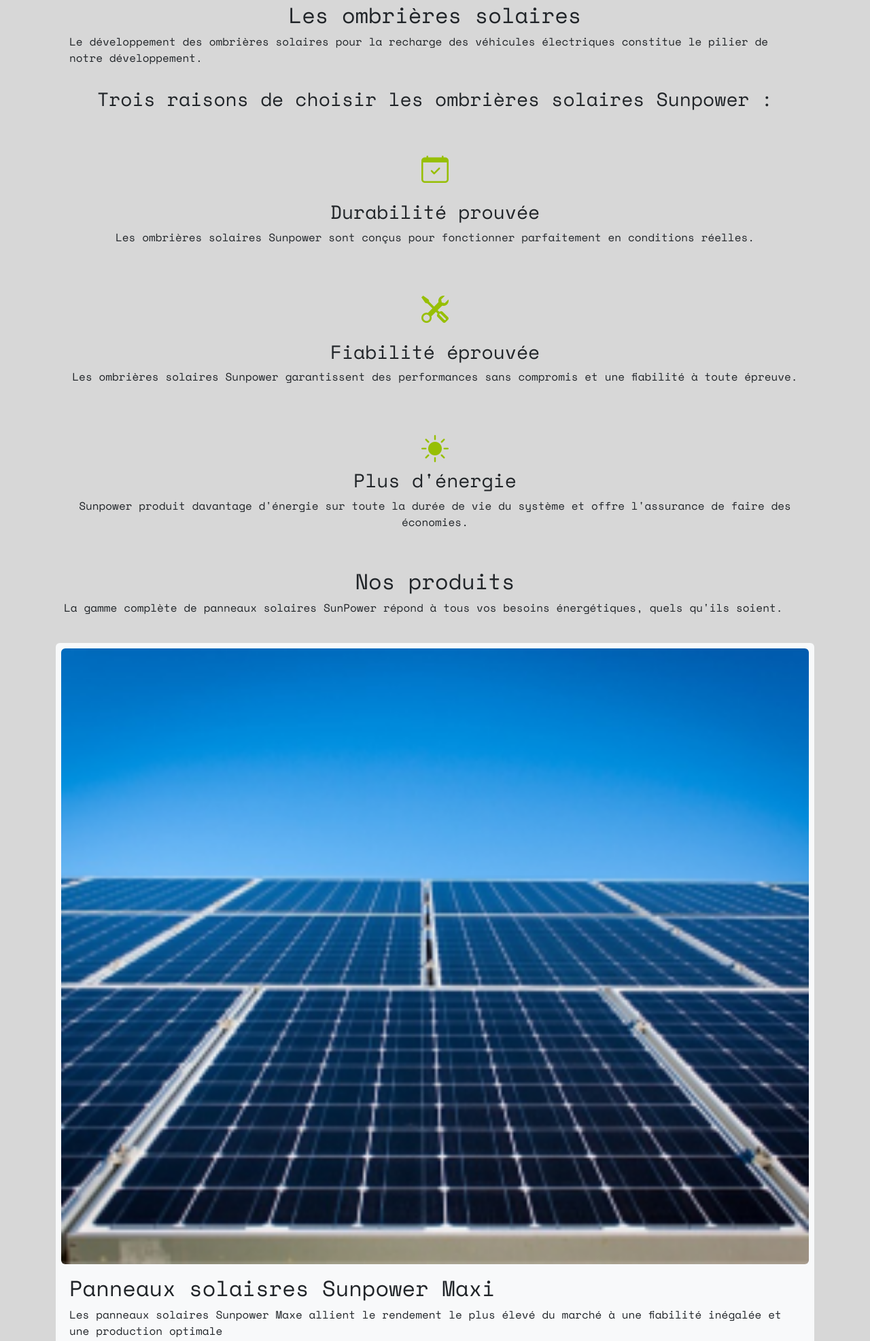
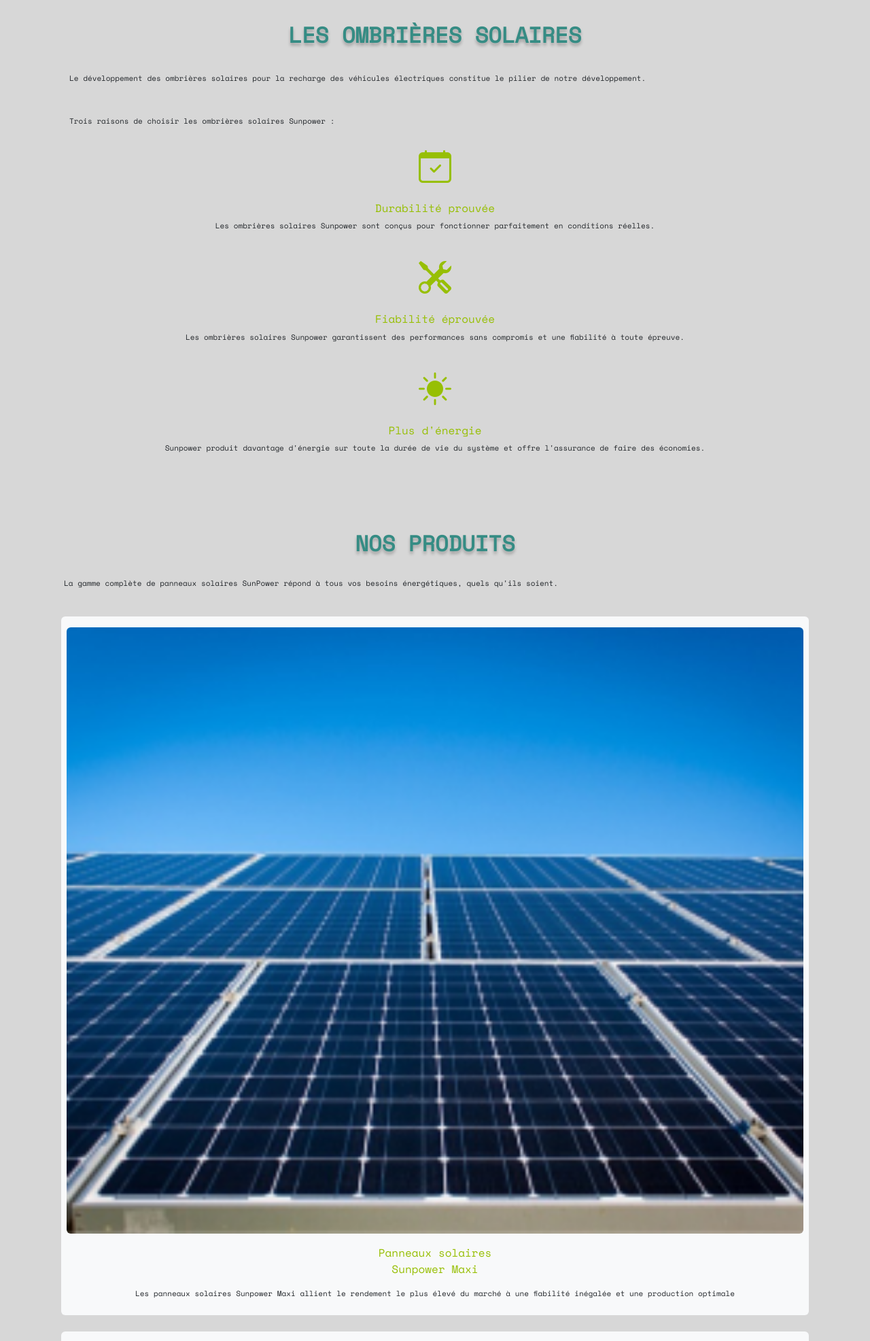
Before and after one commit to kieransweetman/sunpower, a plain HTML site: page pages/product.html in a window 1280 px wide. Shown: the part 117-2090 px from the top of the page at 68% size. Drawn offline with nearby package versions, Linux system fonts and the light colour scheme.

Commit message:
Adding style to products

```diff
--- a/pages/product.html
+++ b/pages/product.html
@@ -1,5 +1,6 @@
 <!DOCTYPE html>
 <html lang="en">
+
 <head>
   <meta charset="UTF-8" />
   <meta http-equiv="X-UA-Compatible" content="IE=edge" />
@@ -11,20 +12,13 @@
   <link rel="stylesheet" href="https://cdn.jsdelivr.net/npm/bootstrap-icons@1.9.1/font/bootstrap-icons.css" />
 
   <!-- css -->
-		<link
-			href="https://cdn.jsdelivr.net/npm/bootstrap@5.2.2/dist/css/bootstrap.min.css"
-			rel="stylesheet"
-			integrity="sha384-Zenh87qX5JnK2Jl0vWa8Ck2rdkQ2Bzep5IDxbcnCeuOxjzrPF/et3URy9Bv1WTRi"
-			crossorigin="anonymous"
-		/>
+  <link href="https://cdn.jsdelivr.net/npm/bootstrap@5.2.2/dist/css/bootstrap.min.css" rel="stylesheet"
+    integrity="sha384-Zenh87qX5JnK2Jl0vWa8Ck2rdkQ2Bzep5IDxbcnCeuOxjzrPF/et3URy9Bv1WTRi" crossorigin="anonymous" />
 
   <!-- js -->
-		<script
-			src="https://cdn.jsdelivr.net/npm/bootstrap@5.2.2/dist/js/bootstrap.bundle.min.js"
-			integrity="sha384-OERcA2EqjJCMA+/3y+gxIOqMEjwtxJY7qPCqsdltbNJuaOe923+mo//f6V8Qbsw3"
-			crossorigin="anonymous"
-			defer
-		></script>
+  <script src="https://cdn.jsdelivr.net/npm/bootstrap@5.2.2/dist/js/bootstrap.bundle.min.js"
+    integrity="sha384-OERcA2EqjJCMA+/3y+gxIOqMEjwtxJY7qPCqsdltbNJuaOe923+mo//f6V8Qbsw3" crossorigin="anonymous"
+    defer></script>
 
 
 
@@ -34,6 +28,7 @@
   <script src="../index.js" defer></script>
   <title>Products</title>
 </head>
+
 <body>
 
   <div class="bg-brand-secondary">
@@ -53,77 +48,101 @@
   </div>
   <!-- Burger menu (hidden at start) -->
   <div id="burgerExpanded" class="d-none">
-        <ul class="container list-unstyled text-center text-shadow d-flex flex-column justify-content-evenly"  style="height: 85vh">
-            <li class="p-4 mt-4 fs-4"><a href="../pages/product.html#products" class="text-uppercase text-brand-primary">Ombrières solaires</a></li>
-            <li class="p-2"><hr class="text-brand-ternary border-5 opacity-75"></li>
+    <ul class="container list-unstyled text-center text-shadow d-flex flex-column justify-content-evenly"
+      style="height: 85vh">
+      <li class="p-4 mt-4 fs-4"><a href="../pages/product.html#products"
+          class="text-uppercase text-brand-primary">Ombrières solaires</a></li>
+      <li class="p-2">
+        <hr class="text-brand-ternary border-5 opacity-75">
+      </li>
       <li class="p-4  fs-4"><a href="../pages/product.html" class="text-uppercase text-brand-primary">Produits</a></li>
       <li class="p-4  fs-4"><a href="" class="text-uppercase text-brand-primary">Carte interactive</a></li>
-            <li class="p-4  fs-4"><a href="../pages/activities.html" class="text-uppercase text-brand-primary">Activités</a></li>
-            <li class="p-2"><hr class="text-brand-ternary border-5 opacity-75"></li>
+      <li class="p-4  fs-4"><a href="../pages/activities.html" class="text-uppercase text-brand-primary">Activités</a>
+      </li>
+      <li class="p-2">
+        <hr class="text-brand-ternary border-5 opacity-75">
+      </li>
       <li class="p-4  fs-4"><a href="" class="text-uppercase text-brand-primary">Nous contacter</a></li>
       <li class="p-4  fs-4"><a href="../pages/propos.html" class="text-uppercase text-brand-primary">À propos</a></li>
     </ul>
   </div>
   <!-- End burger menu -->
   <main id="main">
-            <section class="container   p-3 ">
+    <section class="container p-3 ">
       <div class="row p-3 ">
-                    <h1 class="text-center fs-2">Les ombrières solaires</h1>
-                    <p class="">Le développement des ombrières solaires pour la recharge des véhicules
-                        électriques constitue le pilier de notre développement.</p>
-
+        <h1 class="text-center fw-bolder text-uppercase text-brand-primary fs-2 lh-base py-4 text-shadow">Les ombrières
+          solaires</h1>
+        <p class="fs-8">Le développement des ombrières solaires pour la recharge des véhicules électriques constitue le
+          pilier de notre développement.</p>
       </div>
 
       <!-- text center vs text start ? -->
-                <div class="row gap-5">
-                    <h2 class="fs-3 text-center">Trois raisons de choisir les ombrières solaires Sunpower : </h2>
-                    <div id="durability" class="text-center">
-                        <i class="bi bi-calendar-check fs-1 text-brand-ternary "></i>
-                        <h3 class="mt-3">Durabilité prouvée
+      <div class="row gap-3 p-3 text-center">
+        <h2 class="fs-8 text-start">Trois raisons de choisir les ombrières solaires Sunpower : </h2>
+        <div id="durability">
+          <i class="bi bi-calendar-check fs-0 text-brand-ternary"></i>
+          <h3 class="mt-3 text-brand-ternary fs-7">Durabilité prouvée
           </h3>
-                        <p class="">Les ombrières solaires Sunpower sont conçus pour fonctionner parfaitement en conditions réelles.</p>
+          <p class="fs-8">Les ombrières solaires Sunpower sont conçus pour fonctionner parfaitement en
+            conditions
+            réelles.
+          </p>
 
         </div>
-                    <div id="fiabilité" class="text-center">
-                        <i class="bi bi-tools fs-1 text-brand-ternary"></i>
-                        <h3 class="mt-3">Fiabilité éprouvée
+        <div id="fiabilité">
+          <i class="bi bi-tools fs-0 text-brand-ternary"></i>
+          <h3 class="mt-3 text-brand-ternary fs-7">Fiabilité éprouvée
           </h3>
-                        <p class="">Les ombrières solaires Sunpower garantissent des performances sans compromis et une fiabilité à toute épreuve.</p>
+          <p class="fs-8">Les ombrières solaires Sunpower garantissent des performances sans compromis et
+            une fiabilité
+            à
+            toute épreuve.</p>
         </div>
-                    <div id="energie" class="text-center">
-                        <i class="bi bi-sun-fill fs-1 text-brand-ternary"></i>
-                        <h3 class="">Plus d'énergie
+        <div id="energie">
+          <i class="bi bi-sun-fill fs-0 text-brand-ternary"></i>
+          <h3 class="mt-3 text-brand-ternary fs-7">Plus d'énergie
           </h3>
-                        <p class="">Sunpower produit davantage d'énergie sur toute la durée de vie du système et offre l'assurance de faire des économies.</p>
+          <p class="fs-8">Sunpower produit davantage d'énergie sur toute la durée de vie du système et offre
+            l'assurance
+            de
+            faire des économies.</p>
 
         </div>
       </div>
     </section>
-            <section id="products" class="container grid p-4  ">
-                <div class=" row text-center">
-                    <h2>Nos produits</h2>
-                <p class="text-start">La gamme complète de panneaux solaires SunPower répond à tous vos besoins énergétiques, quels qu'ils soient.</p>
+    <section id="products" class="container grid p-4 text-center">
+      <div class="row">
+        <h2 class="mt-3 fw-bolder text-uppercase text-brand-primary fs-2 py-4 text-shadow">Nos produits</h2>
+        <p class="text-start fs-8">La gamme complète de panneaux solaires SunPower répond à tous vos besoins
+          énergétiques,
+          quels qu'ils soient.</p>
 
       </div>
-                <div class="row p-2 mt-4  bg-light  rounded">
-
-                    <img class="p-0 rounded " src="../media/photos/panel1.png" alt="" >
-                    <h2 class="mt-3">Panneaux solaisres
-                        Sunpower Maxi</h2>
-                    <p>Les panneaux solaires Sunpower Maxe allient le rendement le plus élevé du marché à une fiabilité inégalée et une production optimale</p>
+      <div class="row p-2 mt-4  bg-light  rounded g-2">
+        <img class="p-0 rounded " src="../media/photos/panel1.png" alt="Panneaux solaires Sunpower Maxi">
+        <h2 class="mt-3 text-brand-ternary fs-7 lh-base">Panneaux solaires<span style="display: block;">Sunpower Maxi
+        </h2>
+        <p class="fs-8">Les panneaux solaires Sunpower Maxi allient le rendement le plus élevé du marché à
+          une fiabilité inégalée et une production optimale</p>
       </div>
-                <div class="row p-3 mt-4 bg-light rounded">
-                    <img class="p-0 rounded " src="../media/photos/panel3.png" alt="">
-                    <h2 class="mt-3">Panneaux solaires
-                        Sunpower Perform
+      <div class="row p-3 mt-4 bg-light rounded g-2">
+        <img class="p-0 rounded " src="../media/photos/panel3.png" alt="Panneaux solaires Sunpower Perform">
+        <h2 class="mt-3 text-brand-ternary fs-7 lh-base">Panneaux solaires<span style="display: block;"></span>Sunpower
+          Perform
         </h2>
-                    <p>Les panneaux solaires Sunpower Perform affichent un rendement, une qualité et une fiabilité bien supérieurs à ceux des panneaux conventionnels.</p>
+        <p class="fs-8">Les panneaux solaires Sunpower Perform affichent un rendement, une qualité et une
+          fiabilité bien
+          supérieurs à
+          ceux des panneaux conventionnels.</p>
       </div>
-                <div class="row p-3 mt-4 bg-light rounded">
-                    <img class="p-0 rounded " src="../media/photos/panel4.png" alt="">
-                    <h2 class="mt-3">Panneaux solaires Sunpower Turbo
+      <div class="row p-3 mt-4 bg-light rounded g-2">
+        <img class="p-0 rounded " src="../media/photos/panel4.png" alt="Panneaux solaires Sunpower Turbo">
+        <h2 class="mt-3 text-brand-ternary fs-7 lh-base">Panneaux solaires<span style="display: block;"></span>Sunpower
+          Turbo
         </h2>
-                    <p>La fiabilité et les performances des panneaux solaires Sunpower, à la pointe du secteur, s'associent à la technologie des micro-onduleurs pour maximiser le potentiel de votre toit.</p>
+        <p class="fs-8">La fiabilité et les performances des panneaux solaires Sunpower, à la pointe du
+          secteur, s'associent à la
+          technologie des micro-onduleurs pour maximiser le potentiel de votre toit.</p>
       </div>
 
     </section>
@@ -131,11 +150,7 @@
 
   <footer class="container-fluid p-3">
     <div id="logo__footer" class="row col-10 rounded mx-auto mt-5">
-        <img
-          class="row mx-auto d-block"
-          src="../media/logo.png"
-          alt="Sunpower logo"
-        />
+      <img class="row mx-auto d-block" src="../media/logo.png" alt="Sunpower logo" />
     </div>
     <div id="site_map__footer" class="row p-1 mt-5">
       <ul class="col list-unstyled">
@@ -156,14 +171,9 @@
       <a href=""> Nous contacter</a>
     </div>
     <hr />
-      <div
-        id="social__footer"
-        class="container-fluid d-flex justify-content-center"
-        style="height: 5em"
-      >
-        <i class="bi bi-facebook col-3 fs-1 text-center blue"></i
-        ><i class="bi bi-linkedin col-3 fs-1 text-center blue"></i
-        ><i class="bi bi-twitter col-3 fs-1 text-center blue"></i>
+    <div id="social__footer" class="container-fluid d-flex justify-content-center" style="height: 5em">
+      <i class="bi bi-facebook col-3 fs-1 text-center blue"></i><i
+        class="bi bi-linkedin col-3 fs-1 text-center blue"></i><i class="bi bi-twitter col-3 fs-1 text-center blue"></i>
     </div>
 
     <div id="copyright" class="container text-center">
@@ -174,4 +184,5 @@
     </div>
   </footer>
 </body>
+
 </html>
```
Lines whose indentation alone changed are shown as unchanged.
